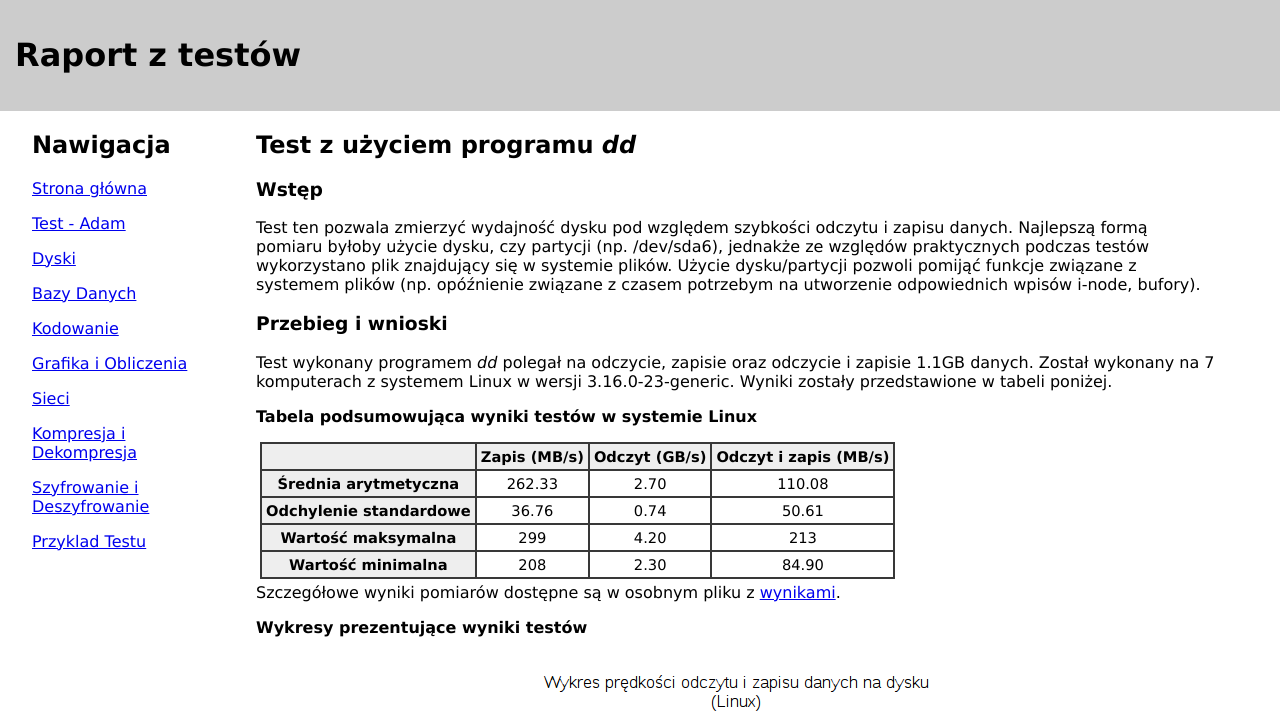
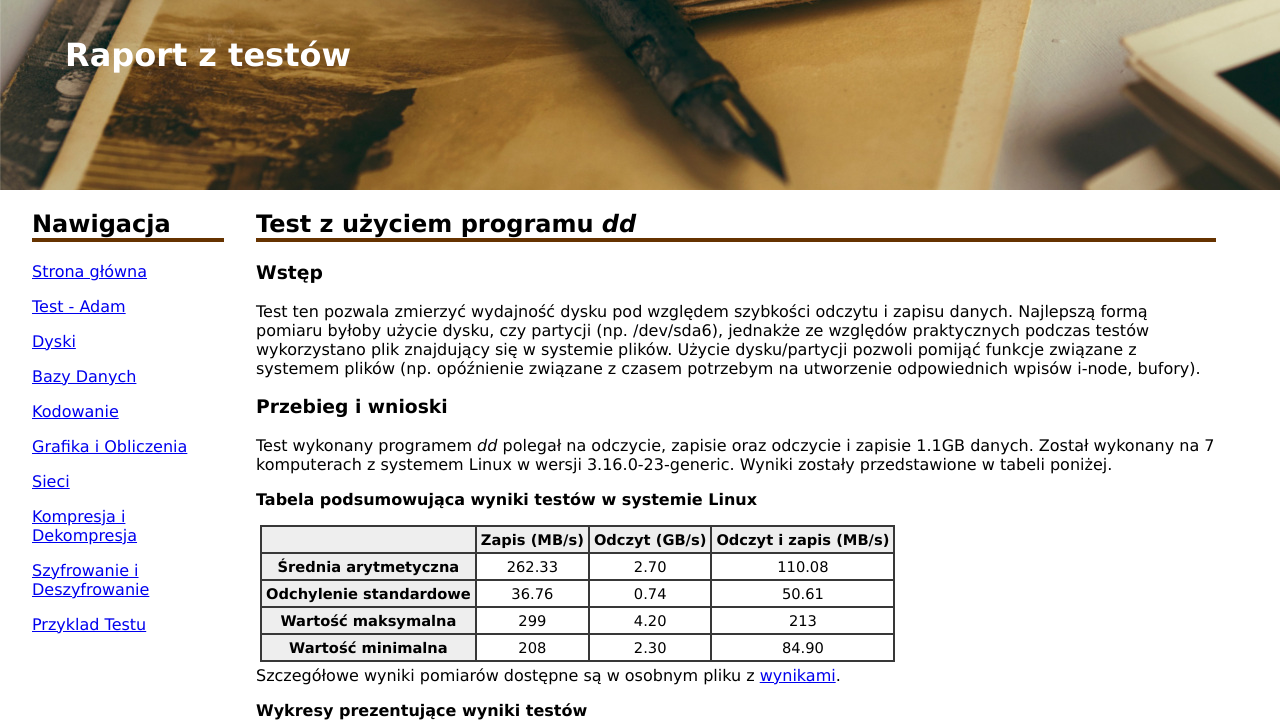
Before and after one commit to bstando/mon_ak_2016, a plain HTML site: page adam.html in a window 1280 px wide. Shown: the top 725 px of the page. Drawn offline with Linux system fonts and the light colour scheme.

Commit message:
Zmiany stylistyczne

```diff
--- a/style.css
+++ b/style.css
@@ -1,6 +1,10 @@
 #header {
-	background-color: #CCC;
-	padding: 15px;}
+	background-image: url("res/header.jpeg");
+	height: 160px;
+	padding: 15px;
+	color: white;
+	text-indent: 50px;
+}
 
 #links {
 	float: left;
@@ -29,6 +33,11 @@ ul#tests li, ul.info li {
 	margin-top: 1em;
 }
 
+h2 {
+   border-bottom: 4px solid #663300;
+}
+
+
 table, th, td {
     font-size: 11pt;
     text-align: center;
@@ -49,6 +58,11 @@ img {
     margin: 2pt;
 }
 
+.underline
+{
+     border-bottom: 2px solid #663300;
+}
+
 .best {
 background-color: #00FF00
 }
@@ -59,7 +73,7 @@ background-color: #FF0000
 
 .info {
     margin-top: 15pt;
-    margin-botton: 15pt;
+    margin-bottom: 15pt;
     background-color: #C2D7ED;
     text-align: left;
     border: 2px dotted #3465A4;
```
Also changed, not shown: res/header.jpeg (added).
